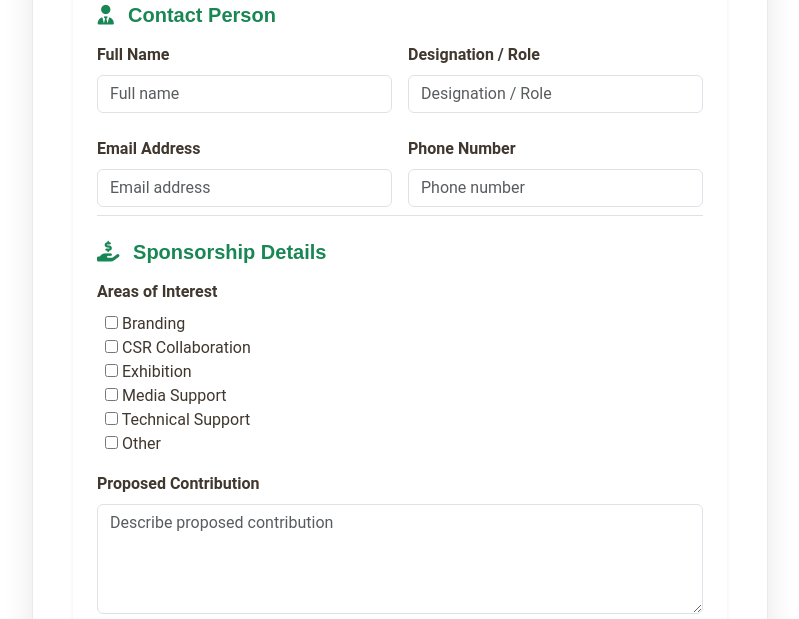
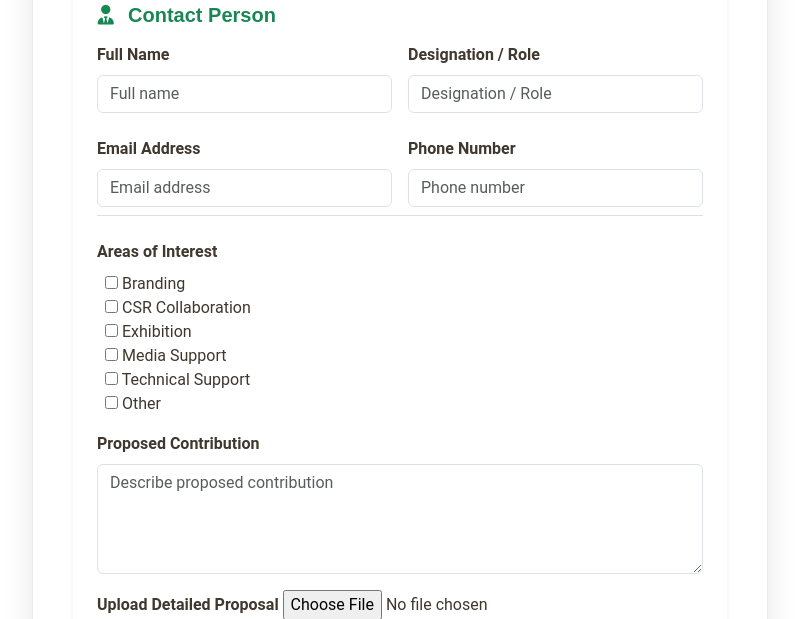
Before and after one commit to edanodongo/software-summit, a Django app: page /sponsor/register/ in a window 1280 px wide. Shown: the part 970-1589 px from the top of the page, without its empty margins (240-1039 px from the left). Run offline with Django 5.2, Linux system fonts and the light colour scheme; parts of the project's set-up code (start-up, migrations or seed data) failed here and were passed over; some libraries are stand-ins or nearby versions.

Commit message:
changes to partner

```diff
--- a/templates/summit/sponsor.html
+++ b/templates/summit/sponsor.html
@@ -196,9 +196,6 @@
                   <!-- 💰 SPONSORSHIP DETAILS -->
                   <!-- ============================= -->
                   <div class="mb-4 border-bottom pb-2">
-                    <h5 class="fw-bold text-success mb-3">
-                      <i class="fas fa-hand-holding-usd me-2"></i> Sponsorship Details
-                    </h5>
 
                     <div class="mb-3">
                       <label for="id_areas_of_interest" class="form-label fw-semibold">Areas of Interest</label>
```
